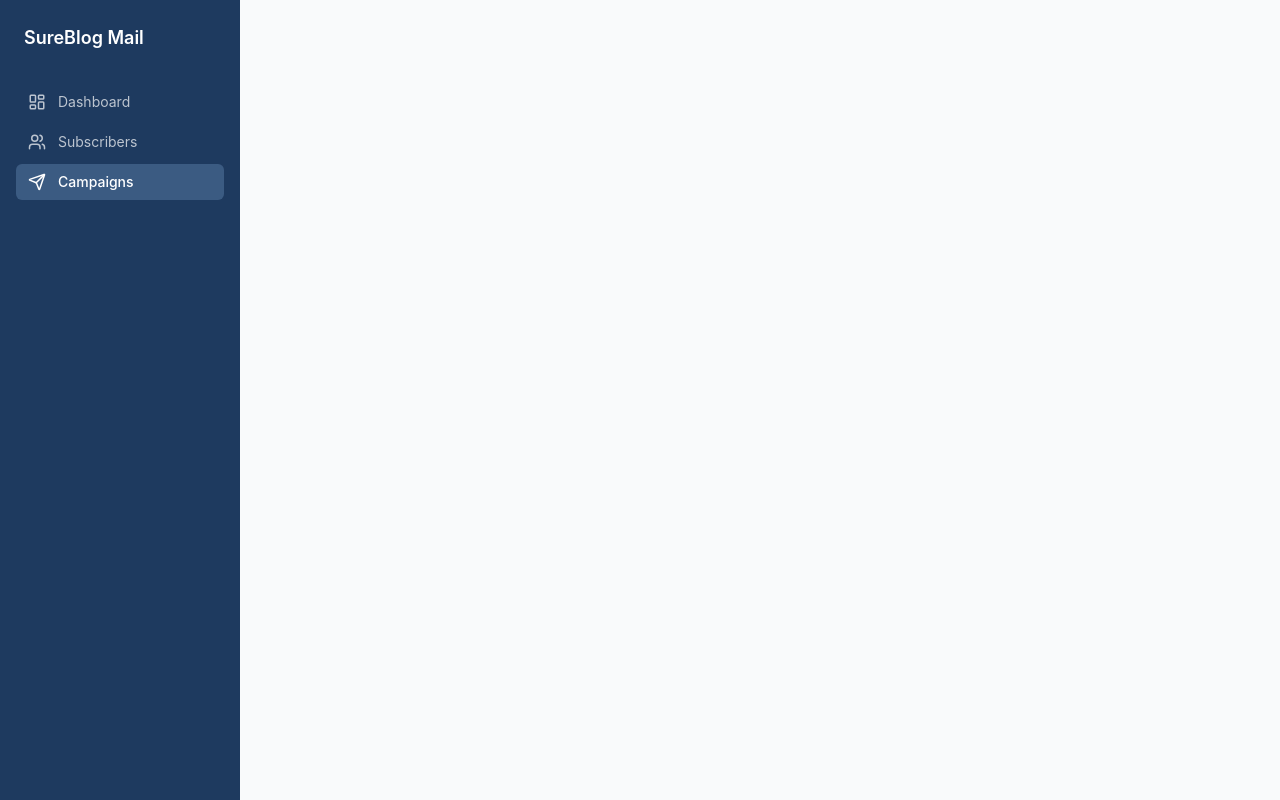
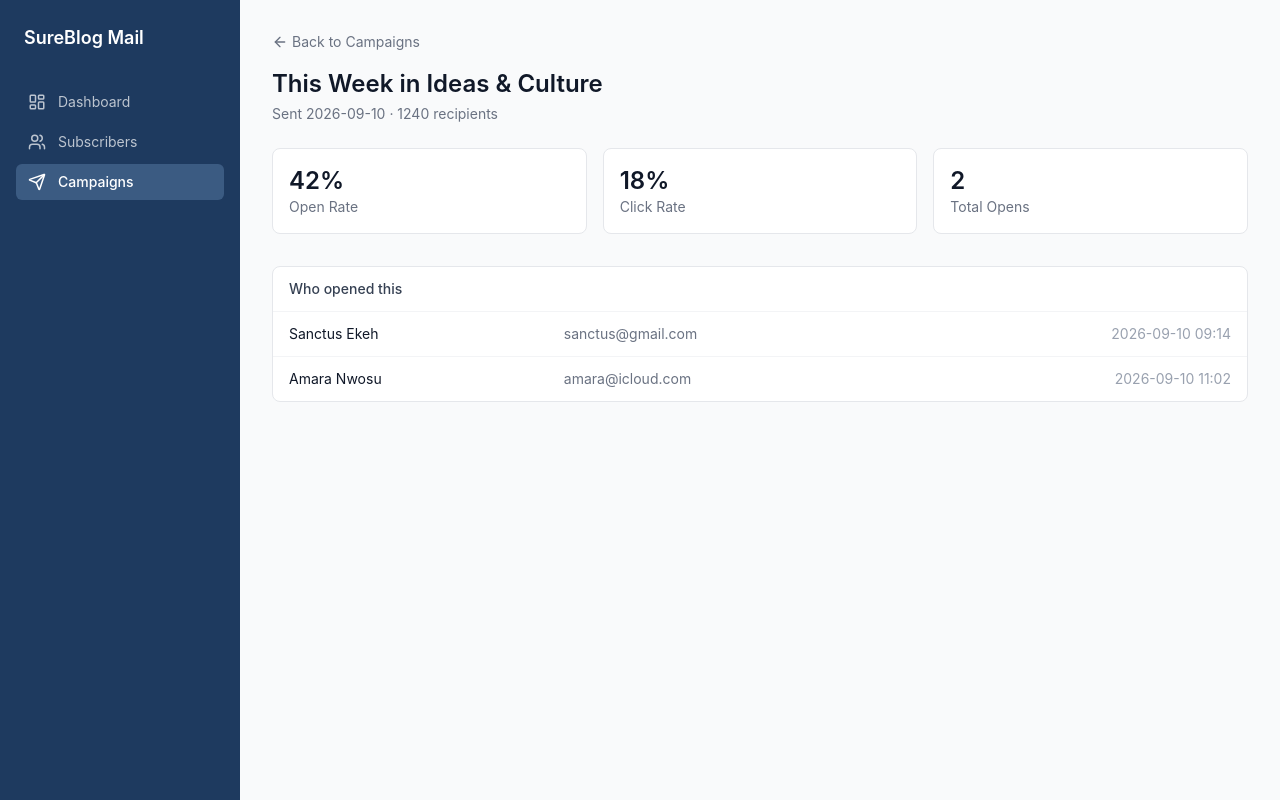
Before and after one commit to Sanctiexchange/sureblog-mail, a React (Vite) app: page /campaigns/1 in a window 1280 px wide. Built offline with nearby package versions, Linux system fonts and the light colour scheme.

Commit message:
Campaign details page

```diff
--- a/src/App.jsx
+++ b/src/App.jsx
@@ -4,6 +4,7 @@ import Dashboard from "./pages/Dashboard";
 import Subscribers from "./pages/Subscribers";
 import Campaigns from "./pages/Campaigns";
 import CampaignEditor from "./pages/CampaignEditor";
+import CampaignDetail from "./pages/CampaignDetails";
 
 export default function App() {
   return (
@@ -16,6 +17,7 @@ export default function App() {
             <Route path="/subscribers" element={<Subscribers />} />
             <Route path="/campaigns" element={<Campaigns />} />
             <Route path="/campaigns/new" element={<CampaignEditor />} />
+            <Route path="/campaigns/:id" element={<CampaignDetail />} />
           </Routes>
         </main>
       </div>
--- a/src/data/mockData.js
+++ b/src/data/mockData.js
@@ -14,3 +14,13 @@ export const statsHistory = [
   { date: "Aug 20", opens: 320 }, { date: "Aug 27", opens: 410 },
   { date: "Sep 3", opens: 455 }, { date: "Sep 10", opens: 520 },
 ];
+
+export const campaignDetails = {
+  1: { opens: [
+    { name: "Sanctus Ekeh", email: "sanctus@gmail.com", openedAt: "2026-09-10 09:14" },
+    { name: "Amara Nwosu", email: "amara@icloud.com", openedAt: "2026-09-10 11:02" },
+  ], clickRate: 18 },
+  2: { opens: [
+    { name: "Amara Nwosu", email: "amara@icloud.com", openedAt: "2026-09-03 08:40" },
+  ], clickRate: 12 },
+};
--- /dev/null
+++ b/src/pages/CampaignDetails.jsx
@@ -0,0 +1,56 @@
+import { useParams, Link } from "react-router-dom";
+import { ArrowLeft } from "lucide-react";
+import { campaigns, campaignDetails } from "../data/mockData";
+
+export default function CampaignDetail() {
+  const { id } = useParams();
+  const campaign = campaigns.find((c) => c.id === Number(id));
+  const detail = campaignDetails[id];
+
+  if (!campaign) return <p className="text-gray-500">Campaign not found.</p>;
+
+  return (
+    <div>
+      <Link to="/campaigns" className="flex items-center gap-1 text-sm text-gray-500 hover:text-brand mb-4">
+        <ArrowLeft size={16} /> Back to Campaigns
+      </Link>
+      <h1 className="text-2xl font-semibold text-gray-900 mb-1">{campaign.subject}</h1>
+      <p className="text-sm text-gray-500 mb-6">
+        {campaign.status === "sent" ? `Sent ${campaign.sentAt} · ${campaign.recipients} recipients` : "Draft"}
+      </p>
+
+      <div className="grid grid-cols-3 gap-4 mb-8">
+        <div className="bg-white rounded-lg border border-gray-200 p-4">
+          <div className="text-2xl font-semibold text-gray-900">{campaign.openRate}%</div>
+          <div className="text-sm text-gray-500">Open Rate</div>
+        </div>
+        <div className="bg-white rounded-lg border border-gray-200 p-4">
+          <div className="text-2xl font-semibold text-gray-900">{detail?.clickRate ?? 0}%</div>
+          <div className="text-sm text-gray-500">Click Rate</div>
+        </div>
+        <div className="bg-white rounded-lg border border-gray-200 p-4">
+          <div className="text-2xl font-semibold text-gray-900">{detail?.opens.length ?? 0}</div>
+          <div className="text-sm text-gray-500">Total Opens</div>
+        </div>
+      </div>
+
+      <div className="bg-white rounded-lg border border-gray-200 overflow-hidden">
+        <div className="px-4 py-3 border-b border-gray-100 font-medium text-gray-700 text-sm">Who opened this</div>
+        <table className="w-full text-sm">
+          <tbody className="divide-y divide-gray-100">
+            {detail?.opens.map((o, i) => (
+              <tr key={i}>
+                <td className="px-4 py-3 text-gray-900">{o.name}</td>
+                <td className="px-4 py-3 text-gray-500">{o.email}</td>
+                <td className="px-4 py-3 text-gray-400 text-right">{o.openedAt}</td>
+              </tr>
+            ))}
+            {!detail?.opens.length && (
+              <tr><td className="px-4 py-6 text-center text-gray-400" colSpan={3}>No opens yet.</td></tr>
+            )}
+          </tbody>
+        </table>
+      </div>
+    </div>
+  );
+}
```
